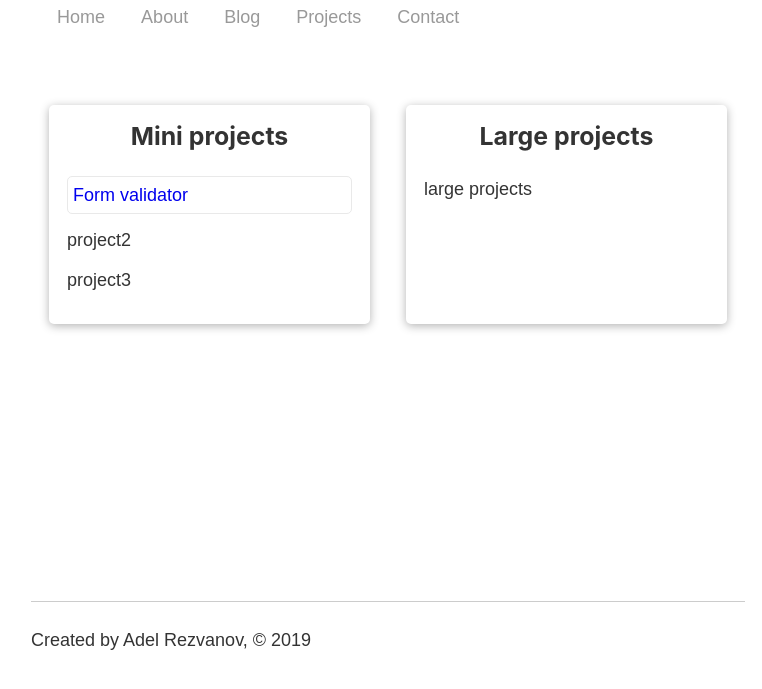
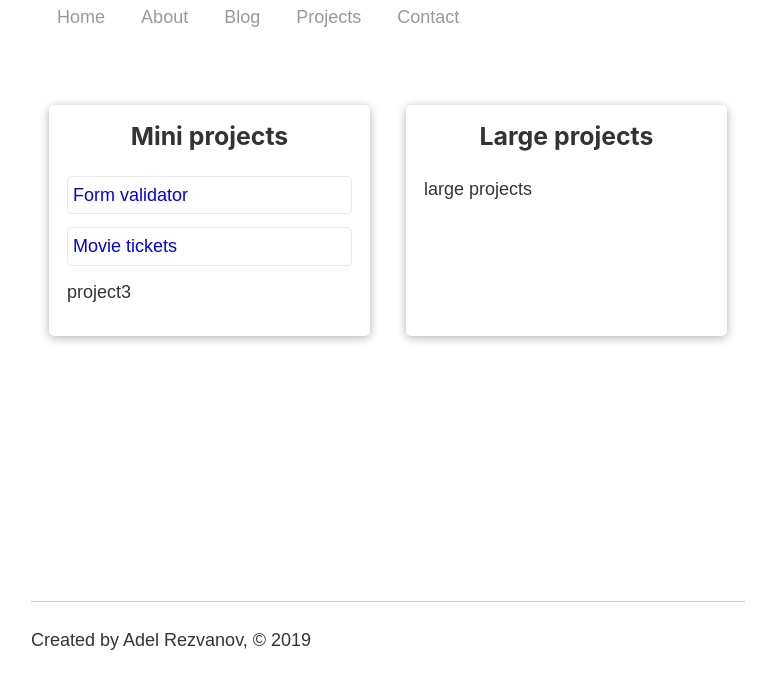
Before and after one commit to hightower86/gatsby-bootcamp, a Gatsby site: page /projects in a window 1280 px wide. Shown: the part 103-792 px from the top of the page, without its empty margins (252-1014 px from the left). Built offline with nearby package versions, Linux system fonts and the light colour scheme; Gatsby itself is replaced by a stand-in of ours.

Commit message:
new page movie tickets

```diff
--- a/src/pages/projects.js
+++ b/src/pages/projects.js
@@ -13,7 +13,9 @@
           <li className="pItem">
             <Link to="/form-validator">Form validator</Link>
           </li>
-          <li className="pItem">project2</li>
+          <li className="pItem">
+            <Link to="/movie-tickets">Movie tickets</Link>
+          </li>
           <li className="pItem">project3</li>
         </ul>
       </div>
```
Also changed, not shown: src/pages/movie-tickets.js (added, +11 -0 lines).
